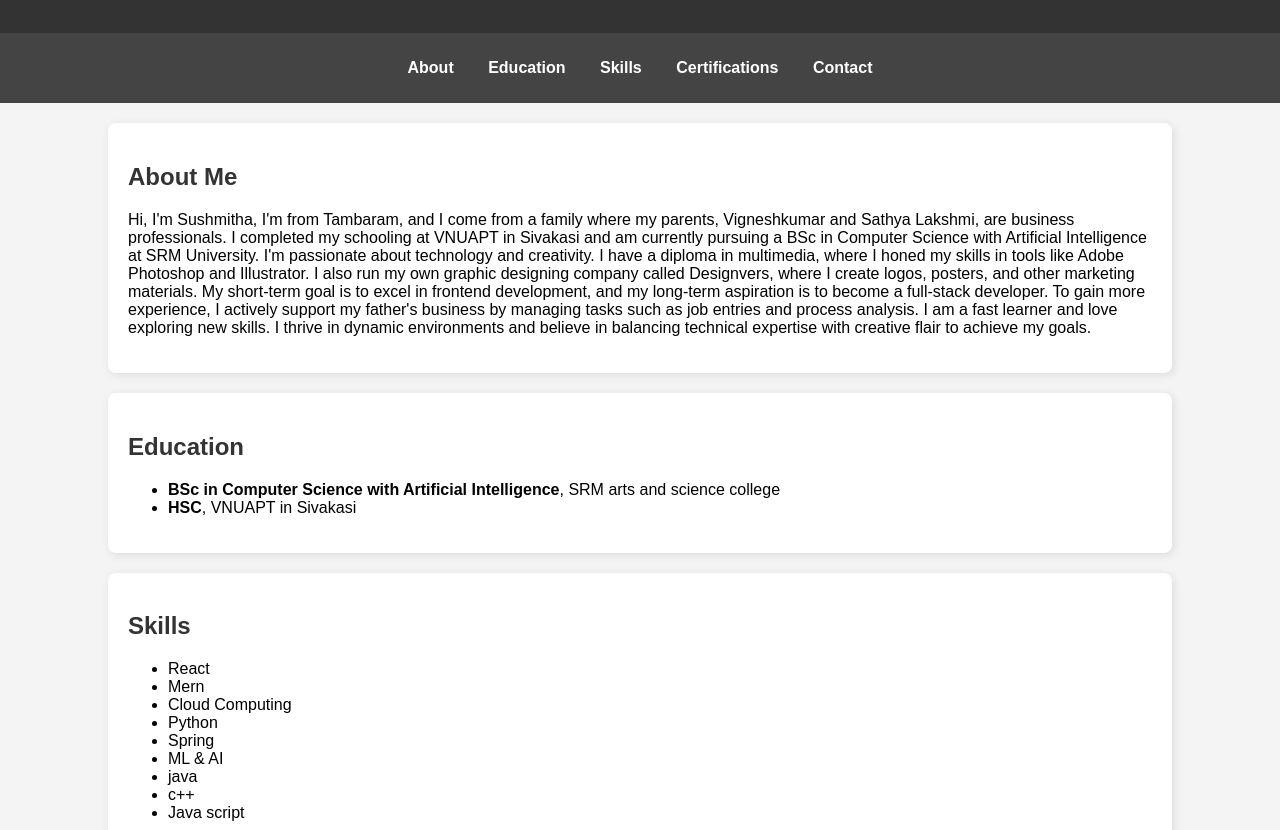
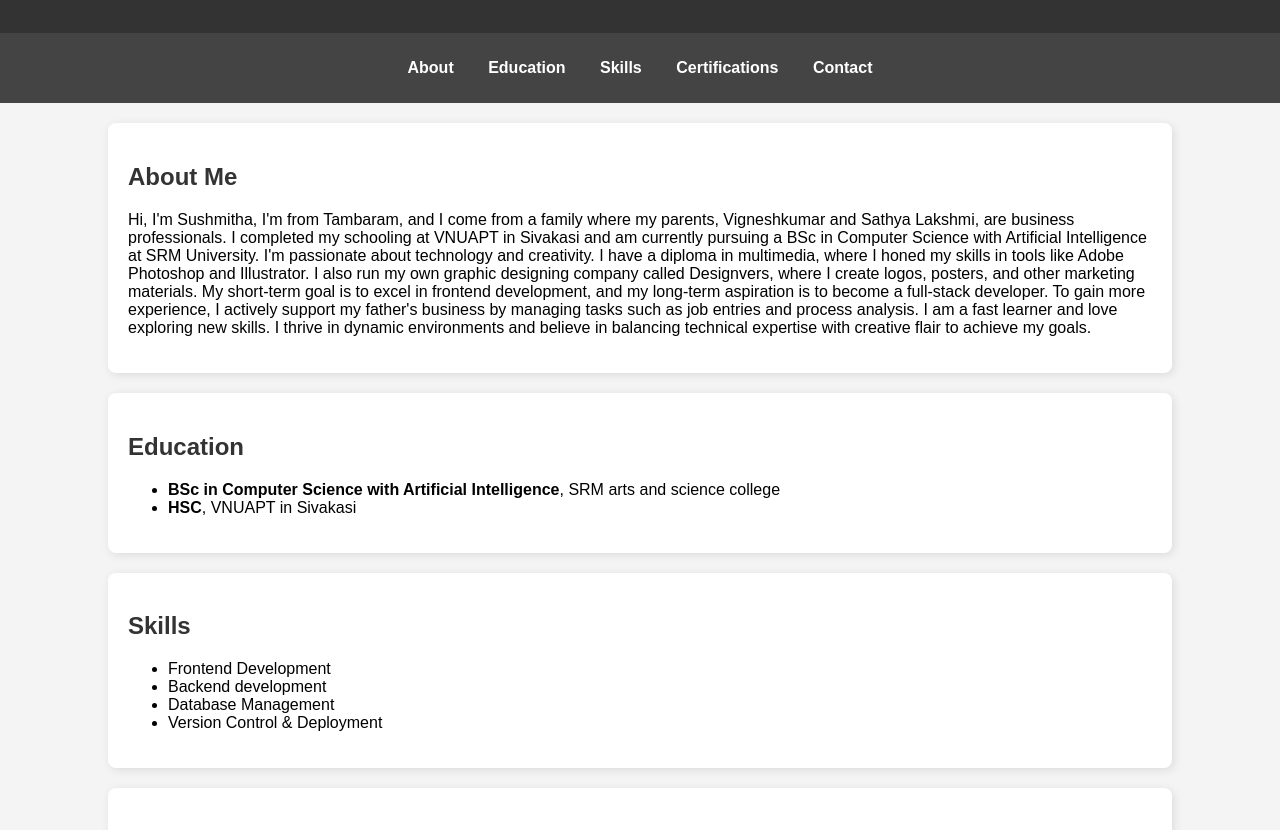
Before and after one commit to sushmithav1112/Portfolio.github.io, a plain HTML site: page index.html in a window 1280 px wide. Shown: the part 121-951 px from the top of the page. Drawn offline with Linux system fonts and the light colour scheme.

Commit message:
Update01 index.html

```diff
--- a/index.html
+++ b/index.html
@@ -41,15 +41,10 @@
     <section id="skills">
         <h2>Skills</h2>
         <ul>
-            <li>React</li>
-            <li>Mern</li>
-            <li>Cloud Computing</li>
-            <li>Python</li>
-            <li>Spring</li>
-            <li>ML & AI</li>
-            <li>java</li>
-            <li>c++</li>
-            <li>Java script</li>
+            <li>Frontend Development</li>
+            <li>Backend development</li>
+            <li> Database Management</li>
+            <li>Version Control & Deployment</li>
         </ul>
     </section>
 
```
